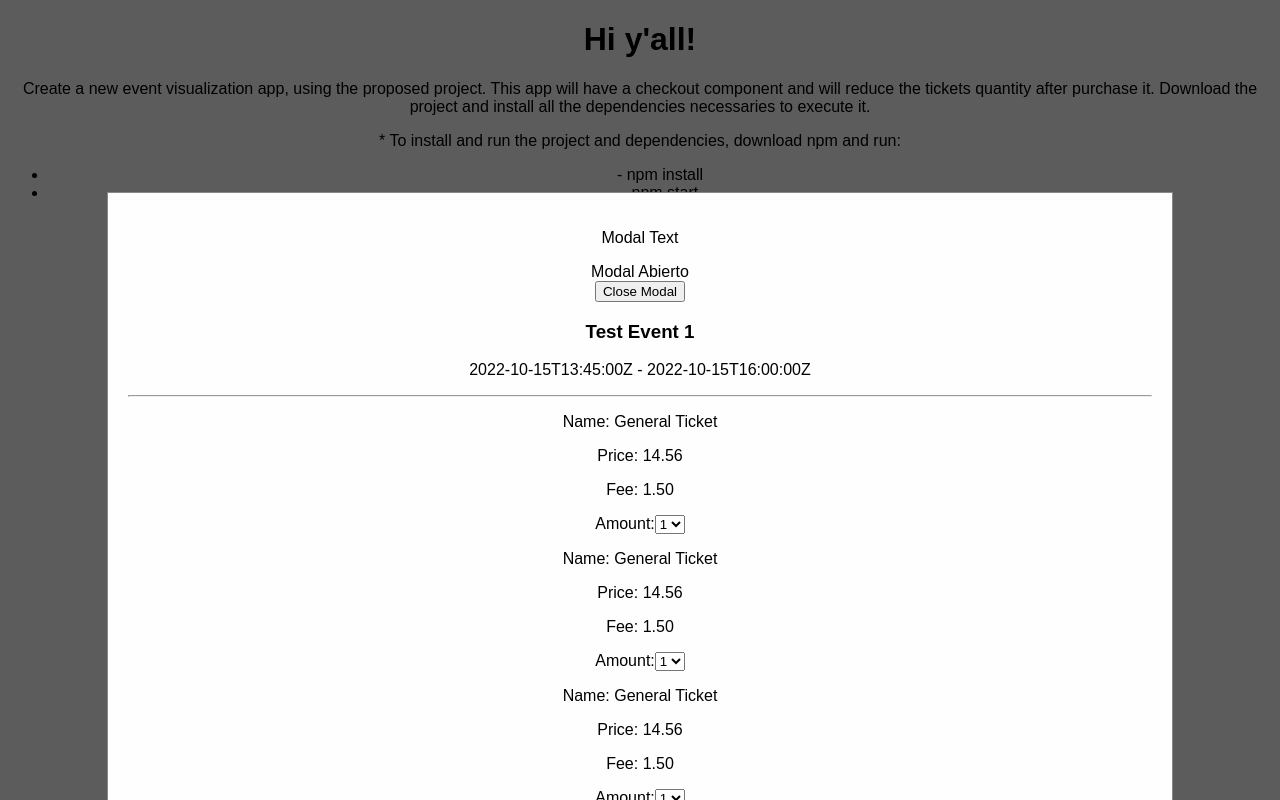
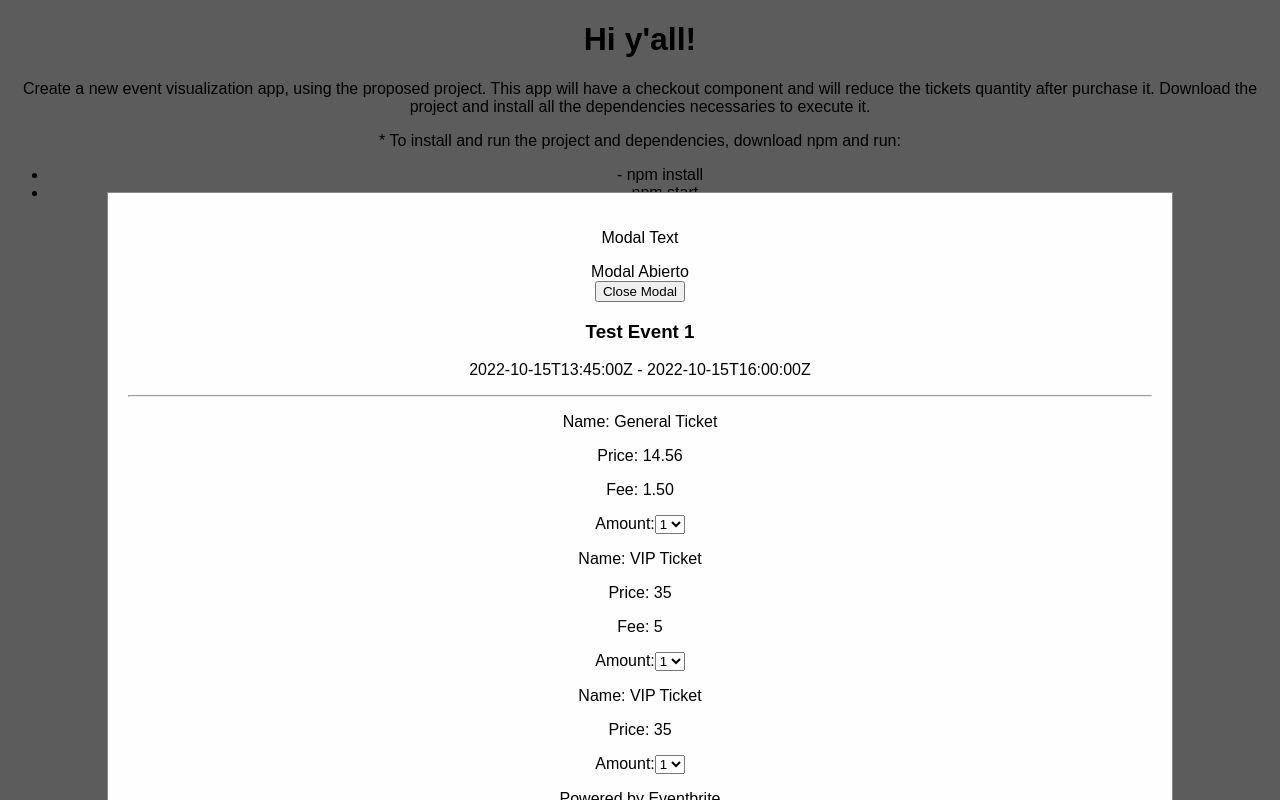
Before and after one commit to evbeda/FE-practice-exercise, a React (Create React App) app: page / in a window 1280 px wide. Both pictures are taken after a click on the button "Open Modal". Built offline with nearby package versions, Linux system fonts and the light colour scheme; data requests are answered from the project's data file.

Commit message:
improved purchase section

```diff
--- a/src/components/PurchaseSection.jsx
+++ b/src/components/PurchaseSection.jsx
@@ -1,7 +1,7 @@
 import React from "react";
 import { useState } from "react";
 
-import { Ticket } from "./Ticket";
+import { TicketConnected } from "./TicketConnected";
 
 export function PurchaseSection() {
 
@@ -55,7 +55,7 @@ export function PurchaseSection() {
             <h3>{props.eventName}</h3>
             <p>{props.startDatetime} - {props.endDateTime}</p>
             <hr/>
-            {ticketSelection.map(t => <Ticket {...ticketSelection}/>)}
+            {ticketSelection.map(t => <TicketConnected {...t}/>)}
             <div>
                 <p>
                     Powered by Eventbrite
--- a/src/components/Ticket.jsx
+++ b/src/components/Ticket.jsx
@@ -1,24 +1,17 @@
 import React from "react";
 
-export function Ticket() {
+export function Ticket(props) {
 
-    const props ={
-        "id": 1,
-        "quantity": 100,
-        "price": 14.56,
-        "name": "General Ticket",
-        "fee_type": "fixed",
-        "fee": "1.50",
-        "purchase": 0
-    }
+    const {name, price, fee, ticketInfo} = props
 
-    const {name, price, fee} = props
+    console.log(!!ticketInfo);
+    if (ticketInfo) {console.log(ticketInfo)};
 
     return (
         <div>
             <p>Name: {name}</p>
             <p>Price: {price}</p>
-            <p>Fee: {fee}</p>
+            {props.fee && <p>Fee: {fee}</p>}
             <p>
             <label for="card">
                 <span>Amount:</span>
--- /dev/null
+++ b/src/components/TicketConnected.jsx
@@ -0,0 +1,18 @@
+import { connect } from "react-redux";
+import { Ticket } from "./Ticket";
+
+
+const mapStateToProps = (state) => {
+    return {
+      // number: state
+      ticketInfo: state
+    };
+  };
+
+const mapDispatchToProps = {
+  // onUserClick: clickMe2
+};
+
+export const TicketConnected = connect(
+    mapStateToProps, mapDispatchToProps
+)(Ticket);
```
